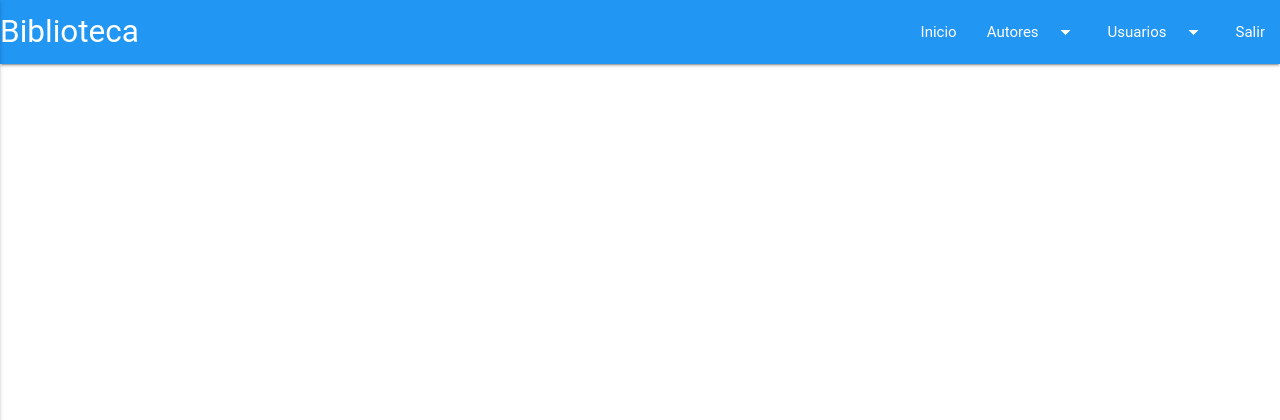
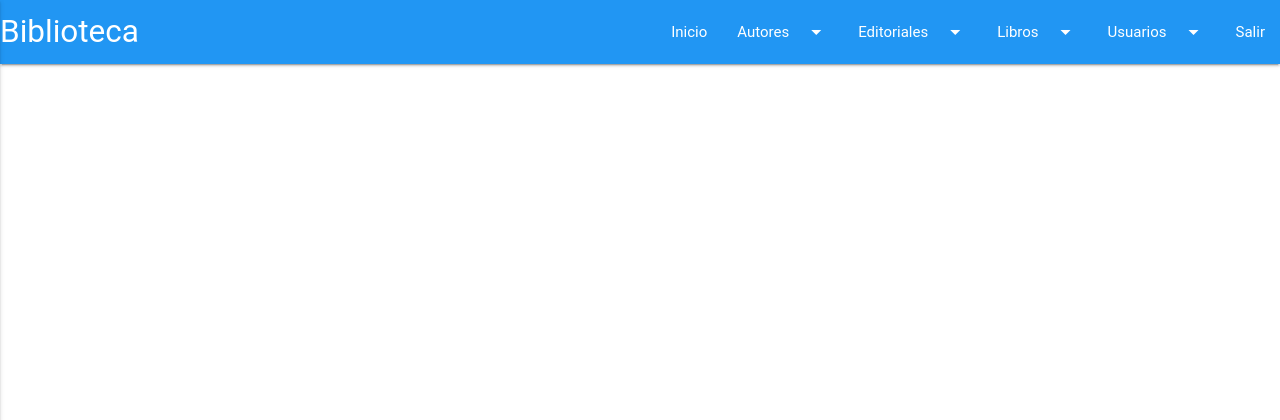
Before and after one commit to elmerestuardo/proyectofinalPC, a Django app: template blog/templates/blog/base_admin.html in a window 1280 px wide. Shown: the top 420 px of the page. Run offline with Django 3.2, Linux system fonts and the light colour scheme; the template is opened without the code that fills it, so the values that code supplies are empty; some libraries are stand-ins or nearby versions; some web fonts are replaced.

Commit message:
se arreglo el panel del admin

```diff
--- a/blog/templates/blog/base_admin.html
+++ b/blog/templates/blog/base_admin.html
@@ -29,17 +29,49 @@
   <ul id="dropdown1" class="dropdown-content">
     <li><a href="/administrador/autores/agregar_autor">Agregar</a></li>
     <li class="divider"></li>
-    <li><a href="#!">Modificar</a></li>
-    <li class="divider"></li>
-    <li><a href="#!">Eliminar</a></li>
+    <li><a href="/administrador/autores/listado">Listar</a></li>
     <li class="divider"></li>
   </ul>
   <ul id="dropdown2" class="dropdown-content">
-    <li><a href="#!">Agregar</a></li>
+    <li><a href="/administrador/editoriales/agregar_editorial">Agregar</a></li>
     <li class="divider"></li>
-    <li><a href="#!">Modificar</a></li>
+    <li><a href="/administrador/editoriales/listado">Listar</a></li>
     <li class="divider"></li>
-    <li><a href="#!">Eliminar</a></li>
+  </ul>
+  <ul id="dropdown3" class="dropdown-content">
+    <li><a href="/administrador/libros/agregar_libro">Agregar</a></li>
+    <li class="divider"></li>
+    <li><a href="/administrador/libros/listado">Listar</a></li>
+    <li class="divider"></li>
+  </ul>
+  <ul id="dropdown4" class="dropdown-content">
+    <li><a href="/administrador/usuarios/agregar_usuario">Agregar</a></li>
+    <li class="divider"></li>
+    <li><a href="/administrador/usuarios/listado">Listar</a></li>
+    <li class="divider"></li>
+  </ul>
+  <ul id="dropdown5" class="dropdown-content">
+    <li><a href="/administrador/autores/agregar_autor">Agregar</a></li>
+    <li class="divider"></li>
+    <li><a href="/administrador/autores/listado">Listar</a></li>
+    <li class="divider"></li>
+  </ul>
+  <ul id="dropdown6" class="dropdown-content">
+    <li><a href="/administrador/editoriales/agregar_editorial">Agregar</a></li>
+    <li class="divider"></li>
+    <li><a href="/administrador/editoriales/listado">Listar</a></li>
+    <li class="divider"></li>
+  </ul>
+  <ul id="dropdown7" class="dropdown-content">
+    <li><a href="/administrador/libros/agregar_libro">Agregar</a></li>
+    <li class="divider"></li>
+    <li><a href="/administrador/libros/listado">Listar</a></li>
+    <li class="divider"></li>
+  </ul>
+  <ul id="dropdown8" class="dropdown-content">
+    <li><a href="/administrador/usuarios/agregar_usuario">Agregar</a></li>
+    <li class="divider"></li>
+    <li><a href="/administrador/usuarios/listado">Listar</a></li>
     <li class="divider"></li>
   </ul>
   <nav>
@@ -49,13 +81,17 @@
       <ul class="right hide-on-med-and-down">
         <li><a href="/">Inicio</a></li>
         <li><a class="dropdown-button" href="#!" data-activates="dropdown1">Autores<i class="material-icons right">arrow_drop_down</i></a></li>
-        <li><a class="dropdown-button" href="#!" data-activates="dropdown2">Usuarios<i class="material-icons right">arrow_drop_down</i></a></li>
+        <li><a class="dropdown-button" href="#!" data-activates="dropdown2">Editoriales<i class="material-icons right">arrow_drop_down</i></a></li>
+        <li><a class="dropdown-button" href="#!" data-activates="dropdown3">Libros<i class="material-icons right">arrow_drop_down</i></a></li>
+        <li><a class="dropdown-button" href="#!" data-activates="dropdown4">Usuarios<i class="material-icons right">arrow_drop_down</i></a></li>
         <li><a href="/salir">Salir</a></li>
       </ul>
       <ul class="side-nav" id="mobile-demo">
         <li><a href="/">Inicio</a></li>
-        <li><a class="dropdown-button" href="#!" data-activates="dropdown1">Autores<i class="material-icons right">arrow_drop_down</i></a></li>
-        <li><a class="dropdown-button" href="#!" data-activates="dropdown2">Usuarios<i class="material-icons right">arrow_drop_down</i></a></li>
+        <li><a class="dropdown-button" href="#!" data-activates="dropdown5">Autores<i class="material-icons right">arrow_drop_down</i></a></li>
+        <li><a class="dropdown-button" href="#!" data-activates="dropdown6">Editoriales<i class="material-icons right">arrow_drop_down</i></a></li>
+        <li><a class="dropdown-button" href="#!" data-activates="dropdown7">Libros<i class="material-icons right">arrow_drop_down</i></a></li>
+        <li><a class="dropdown-button" href="#!" data-activates="dropdown8">Usuarios<i class="material-icons right">arrow_drop_down</i></a></li>
         <li><a href="/salir">Salir</a></li>
       </ul>
     </div>
```
